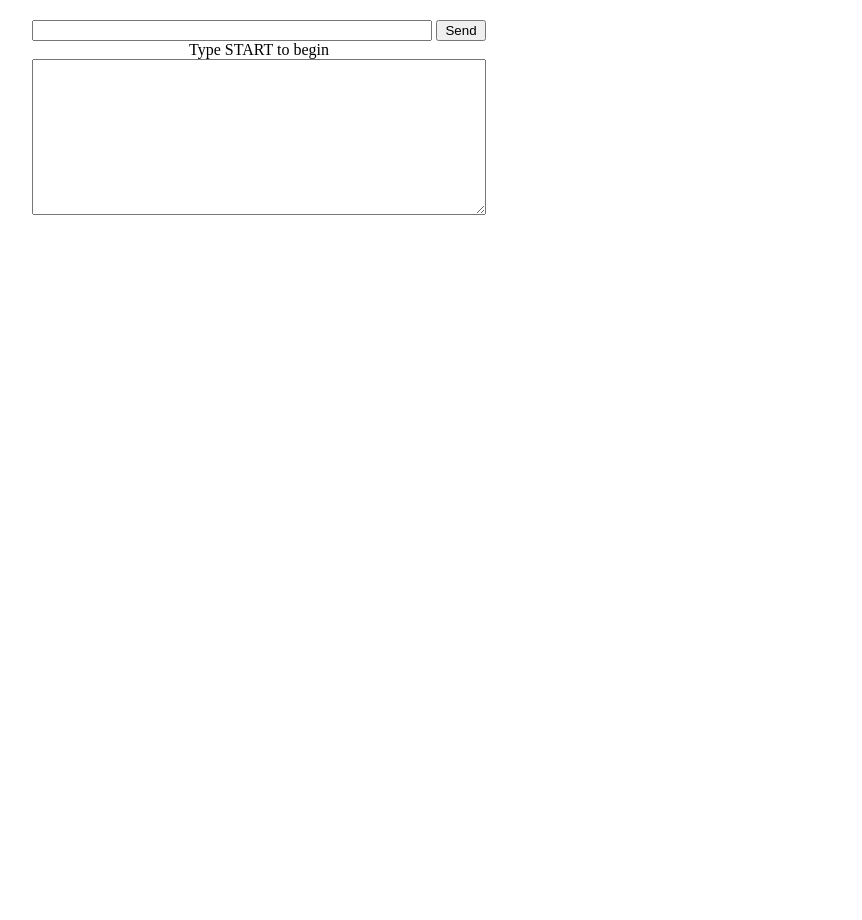
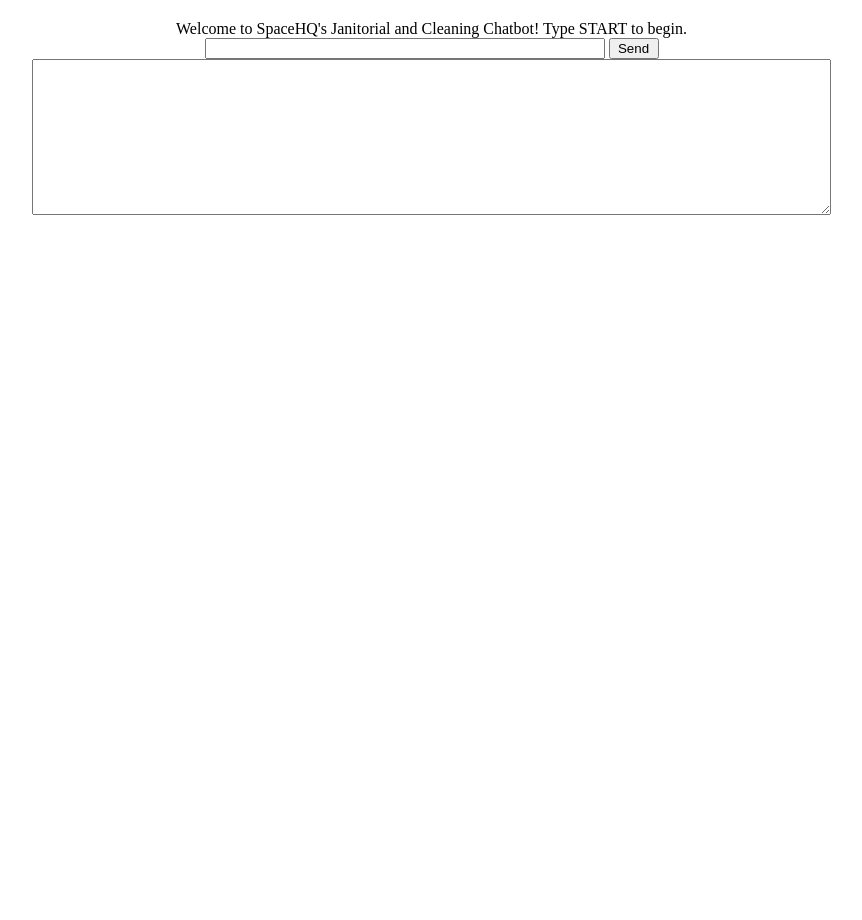
Before and after one commit to isabelringing1/old_website, a Jekyll site: the page test_page/index.html, which Jekyll copies as it is, in a window 1280 px wide. Shown: the whole page, without its empty margins (358-1220 px from the left). Built offline with Jekyll 4.4.1, drawn with Linux system fonts in a browser that asks for light colours; nearby versions of some CDN libraries.

Commit message:
Update index.html

```diff
--- a/test_page/index.html
+++ b/test_page/index.html
@@ -105,8 +105,9 @@
 </head>
 <body>
 	<div>
+		Welcome to SpaceHQ's Janitorial and Cleaning Chatbot! Type START to begin. <br>
 		<input id="input" type="text"> <button id="button">Send</button>
-		<br>Type START to begin<br> <textarea id="response" cols="40" rows="10"></textarea>
+		<textarea id="response" cols="40" rows="10"></textarea>
 	</div>
 </body>
 </html>
```
